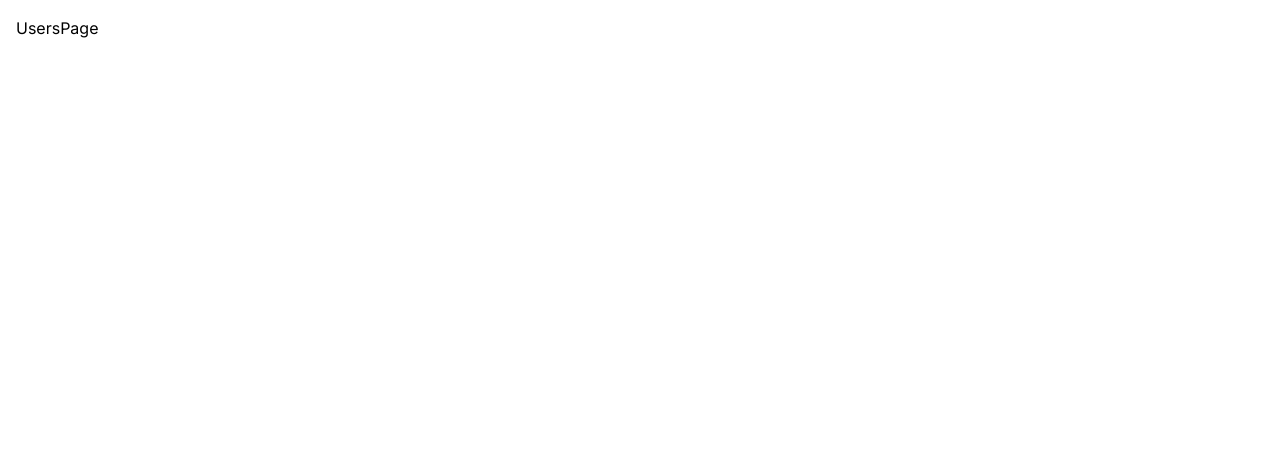
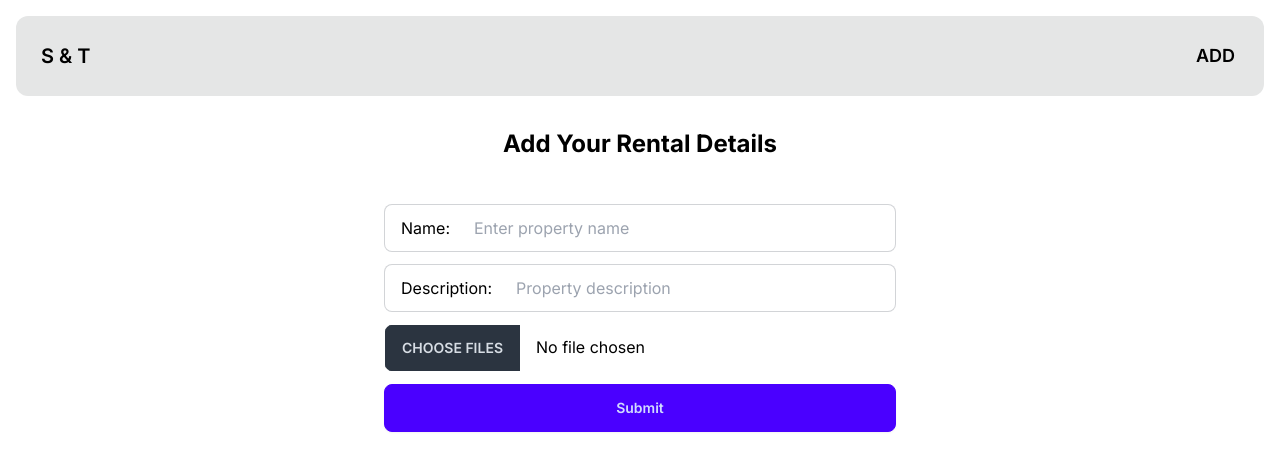
Before and after one commit to jaiman25400/Rental-Scheduler-Frontend, a Next.js app: page /users in a window 1280 px wide. Shown: the top 470 px of the page. Built offline with nearby package versions, Linux system fonts and the light colour scheme.

Commit message:
Created UserList and Add Rental Page

```diff
--- a/app/globals.css
+++ b/app/globals.css
@@ -4,14 +4,10 @@
 
 :root {
   --foreground-rgb: 0, 0, 0;
-  --background-start-rgb: 214, 219, 220;
-  --background-end-rgb: 255, 255, 255;
 }
 
 @media (prefers-color-scheme: dark) {
   :root {
-    --foreground-rgb: 255, 255, 255;
-    --background-start-rgb: 0, 0, 0;
     --background-end-rgb: 0, 0, 0;
   }
 }
--- a/app/page.tsx
+++ b/app/page.tsx
@@ -1,9 +1,14 @@
-import Image from "next/image";
+import React from "react";
+import Navbar from "@/components/Navbar";
+import Rentals from "@/components/Rentals";
+import Listing from "@/components/Listing";
+const Home = () => {
+  return (
+    <div>
+      <Navbar />
+      <Listing />
+    </div>
+  );
+};
 
-export default function Home() {
-  return (
-    <main>
-      <p>Hello World</p>
-    </main>
-  );
-}
+export default Home;
--- a/app/users/page.tsx
+++ b/app/users/page.tsx
@@ -1,7 +1,91 @@
-import React from "react";
+"use client";
+import React, { useState } from "react";
+import Navbar from "@/components/Navbar";
 
-const UsersPage = () => {
-  return <div>UsersPage</div>;
+const UserPage: any = () => {
+  const [name, setName] = useState("");
+  const [description, setDescription] = useState("");
+  const [file, setFile] = useState<any | null>(null);
+
+  const handleSubmit = async (e: React.FormEvent<HTMLFormElement>) => {
+    e.preventDefault();
+
+    console.log("Form ", file, name, description);
+
+    const formData = new FormData();
+    formData.set("name", name);
+    formData.set("description", description);
+
+    if (file) {
+      for (let i = 0; i < file.length; i++) {
+        formData.set("file", file[i]);
+      }
+    }
+
+    try {
+      console.log("Form Data", formData);
+      const response = await fetch("http://localhost:3000/", {
+        method: "POST",
+        body: formData,
+      });
+
+      console.log("Res :", response);
+      if (response.ok) {
+        console.log("Data successfully submitted!");
+        // Reset form fields
+        setName("");
+        setDescription("");
+        setFile(null);
+      } else {
+        console.error("Failed to submit data.");
+      }
+    } catch (error) {
+      console.error("Error:", error);
+    }
+  };
+
+  return (
+    <div className="flex flex-col items-center">
+      <Navbar />
+      <div className="mt-8">
+        <h1 className="text-2xl font-bold mb-4">Add Your Rental Details</h1>
+      </div>
+      <div className="mt-4 w-full max-w-lg">
+        <form onSubmit={handleSubmit}>
+          <label className="input input-bordered flex items-center gap-2 mt-3 mb-3">
+            Name:
+            <input
+              type="text"
+              className="w-full px-4 py-2"
+              placeholder="Enter property name"
+              value={name}
+              onChange={(e) => setName(e.target.value)}
+            />
+          </label>
+          <label className="input input-bordered flex items-center gap-2 mt-3 mb-3">
+            Description:
+            <input
+              type="text"
+              className="w-full px-4 py-2 resize-none"
+              placeholder="Property description"
+              maxLength={100}
+              value={description}
+              onChange={(e) => setDescription(e.target.value)}
+            />
+          </label>
+          <input
+            type="file"
+            className="file-input w-full max-w-xs mb-3"
+            onChange={(e) => setFile(e.target.files)}
+            multiple
+          />
+          <button type="submit" className="btn btn-primary w-full">
+            Submit
+          </button>
+        </form>
+      </div>
+    </div>
+  );
 };
 
-export default UsersPage;
+export default UserPage;
--- /dev/null
+++ b/components/Listing.tsx
@@ -0,0 +1,68 @@
+import React from "react";
+
+interface Props {
+  id: string;
+  propertyName: string;
+  cleaningDate: string;
+  description: string;
+  images: string[];
+}
+
+const Listing = async () => {
+  const res: any = await fetch("http://localhost:3000/", { cache: "no-store" });
+  const rentalsList: Props[] = await res.json();
+  console.log(rentalsList);
+  rentalsList.sort(
+    (a, b) =>
+      new Date(b.cleaningDate).getTime() - new Date(a.cleaningDate).getTime()
+  );
+
+  console.log("New :", rentalsList);
+
+  return (
+    <div>
+      <h1 className="text-2xl font-bold mb-4 mt-4">Welcome to your Listing</h1>
+
+      <ul
+        style={{
+          display: "grid",
+          gridTemplateColumns: "repeat(auto-fill, minmax(300px, 1fr))",
+          gap: "1rem",
+        }}
+      >
+        {rentalsList.map((props) => (
+          <li key={props.id} style={{ maxWidth: "300px" }}>
+            <div
+              className="card bg-base-100 shadow-xl"
+              style={{ width: "100%" }}
+            >
+              <figure>
+                {props.images?.map((image, index) => (
+                  <img
+                    key={index}
+                    src={image}
+                    alt="No Image"
+                    className="w-full h-auto"
+                  />
+                ))}
+              </figure>
+              <div className="card-body">
+                <h2 className="card-title">{props.propertyName}</h2>
+                <p>{props.description}</p>
+                <div className="card-actions justify-start">
+                  <h4 className="flex ">
+                    {" "}
+                    <b> Cleaning Date :</b>{" "}
+                    {new Date(props.cleaningDate).toLocaleDateString()}
+                  </h4>
+                </div>
+              </div>
+            </div>
+          </li>
+        ))}
+      </ul>
+    </div>
+  );
+};
+
+export default Listing;
--- /dev/null
+++ b/components/Navbar.tsx
@@ -0,0 +1,25 @@
+import React from "react";
+import Link from "next/link";
+
+const Navbar = () => {
+  return (
+    <>
+      <div className="navbar bg-base-300 rounded-xl">
+        <div className="flex-1">
+          <Link href="/" className="btn btn-ghost text-xl">
+            S & T{" "}
+          </Link>
+        </div>
+        <div className="flex-none">
+          <ul className="menu menu-horizontal px-1">
+            <Link href="/users" className="btn btn-ghost text-lg">
+              ADD
+            </Link>
+          </ul>
+        </div>
+      </div>
+    </>
+  );
+};
+
+export default Navbar;
--- /dev/null
+++ b/components/Rentals.tsx
@@ -0,0 +1,52 @@
+import React from "react";
+
+interface Props {
+  id: string;
+  propertyName: string;
+  cleaningDate: string;
+  description: string;
+  images: string[];
+}
+
+const Rentals = async () => {
+  const res: any = await fetch("http://localhost:3000/", { cache: "no-store" });
+  const rentalsList: Props[] = await res.json();
+
+  return (
+    <div>
+      <h1 className="text-2xl font-bold mb-4 mt-4">Welcome to your Listing</h1>
+      <ul className="gListingrid grid-cols-1 gap-4 sm:grid-cols-1 md:grid-cols-1 lg:grid-cols-1 xl:grid-cols-1">
+        {rentalsList.map((props) => (
+          <li key={props.id}>
+            <div className="p-2">
+              <div className="grid grid-cols-2 gap-4 w-full rounded bg-primary text-primary-content">
+                <div className="col-span-1">
+                  {props.images?.map((image, index) => (
+                    <img
+                      key={index}
+                      src={image}
+                      alt="No Image"
+                      className="w-full h-auto"
+                    />
+                  ))}
+                </div>
+                <div className="col-span-1">
+                  <h2 className="text-xl font-bold">{props.propertyName}</h2>
+                  <p>{props.description}</p>
+                  <div>
+                    {props.cleaningDate?.substring(
+                      0,
+                      props.cleaningDate.indexOf("T")
+                    )}
+                  </div>
+                </div>
+              </div>
+            </div>
+          </li>
+        ))}
+      </ul>
+    </div>
+  );
+};
+
+export default Rentals;
--- a/tailwind.config.ts
+++ b/tailwind.config.ts
@@ -1,20 +1,20 @@
-import type { Config } from 'tailwindcss'
+import type { Config } from "tailwindcss";
 
 const config: Config = {
   content: [
-    './pages/**/*.{js,ts,jsx,tsx,mdx}',
-    './components/**/*.{js,ts,jsx,tsx,mdx}',
-    './app/**/*.{js,ts,jsx,tsx,mdx}',
+    "./pages/**/*.{js,ts,jsx,tsx,mdx}",
+    "./components/**/*.{js,ts,jsx,tsx,mdx}",
+    "./app/**/*.{js,ts,jsx,tsx,mdx}",
   ],
   theme: {
     extend: {
       backgroundImage: {
-        'gradient-radial': 'radial-gradient(var(--tw-gradient-stops))',
-        'gradient-conic':
-          'conic-gradient(from 180deg at 50% 50%, var(--tw-gradient-stops))',
+        "gradient-radial": "radial-gradient(var(--tw-gradient-stops))",
+        "gradient-conic":
+          "conic-gradient(from 180deg at 50% 50%, var(--tw-gradient-stops))",
       },
     },
   },
-  plugins: [],
-}
-export default config
+  plugins: [require("daisyui")],
+};
+export default config;
```
Also changed, not shown: package.json (+6 -1 lines), 1 other file (tests, documents, lock files or other folders).
